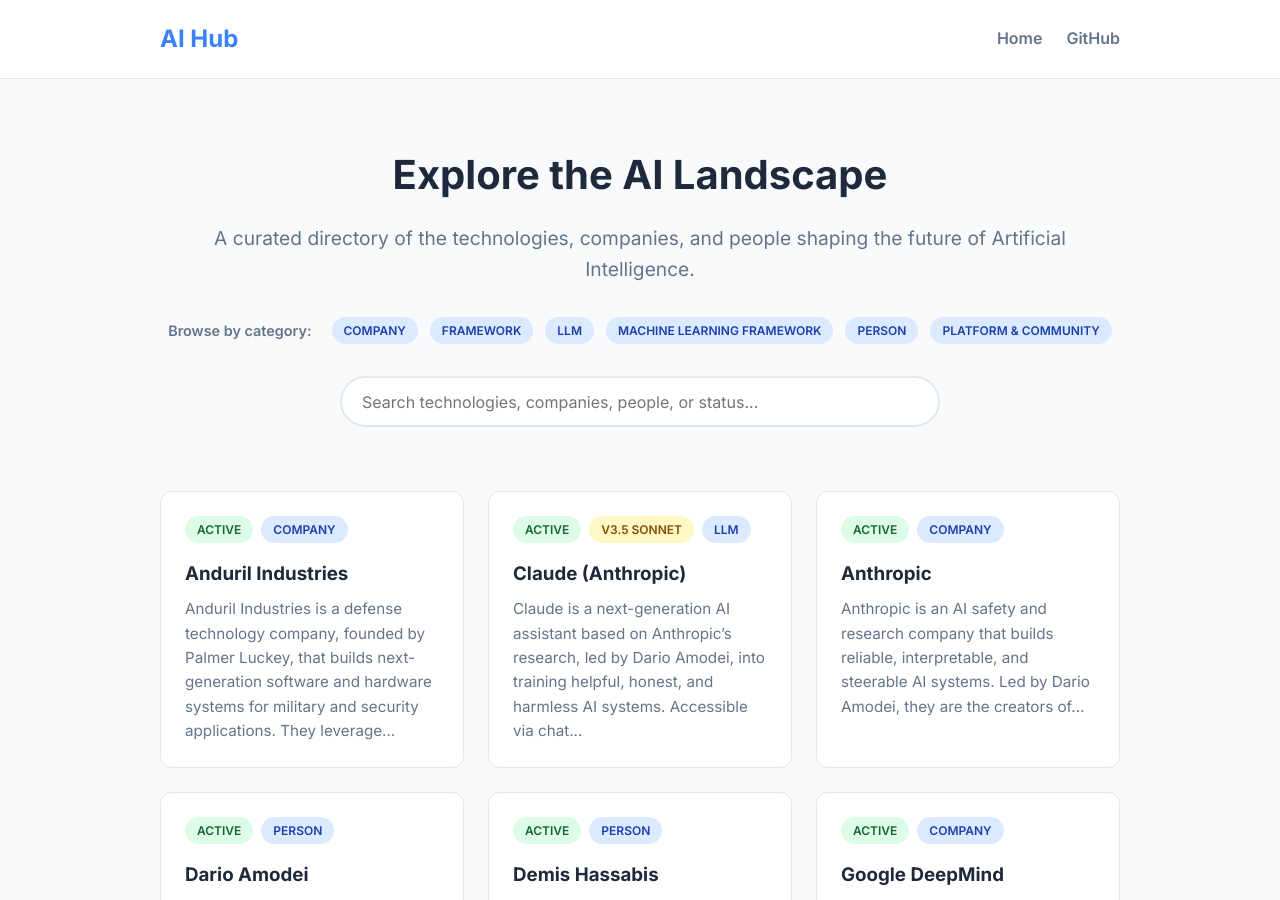
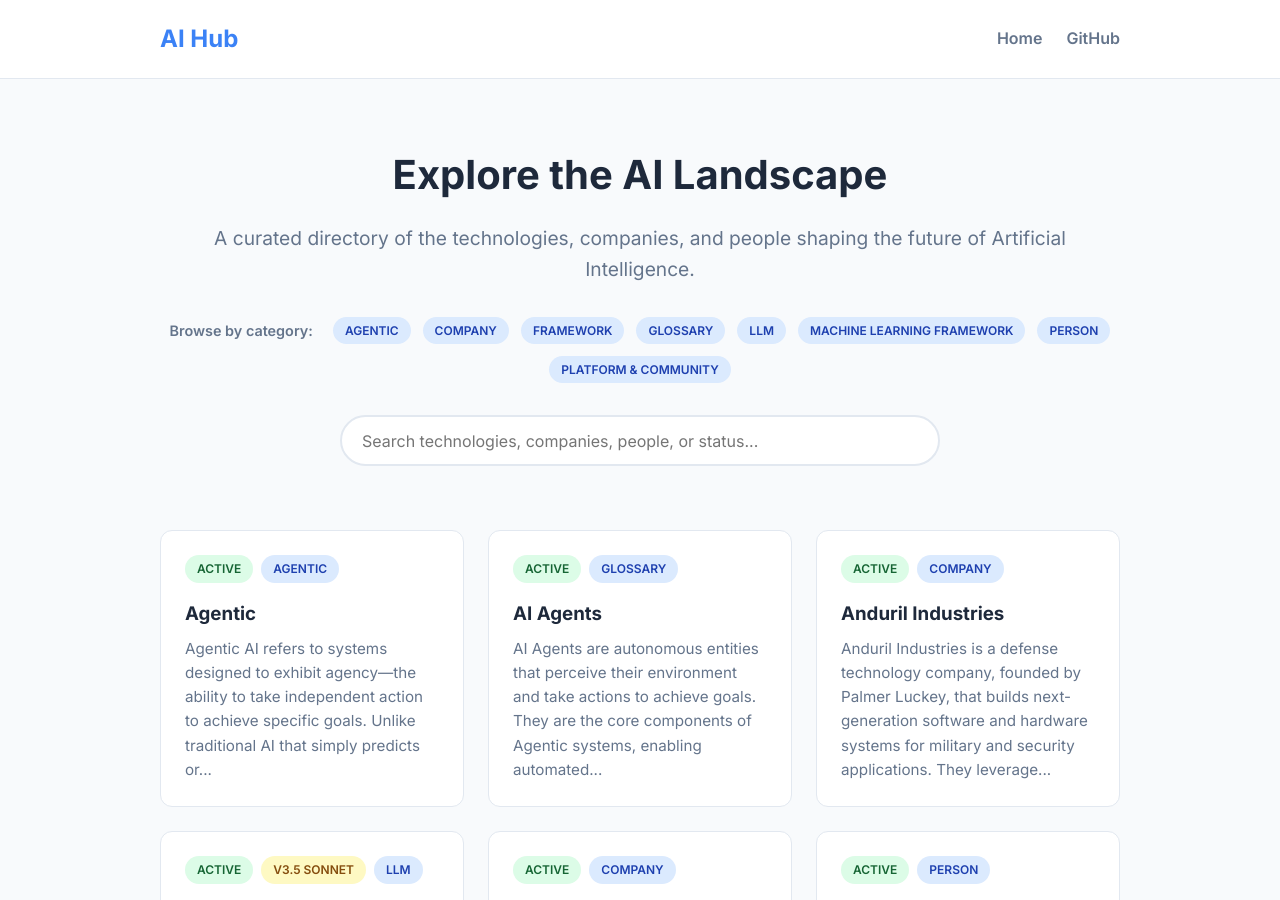
Before and after one commit to inagua/ai-box, a Jekyll site: the page built from index.html, in a window 1280 px wide and 900 px high. Built offline with Jekyll 4.4.1, drawn with Linux system fonts in a browser that asks for light colours; some of the changed text lies outside the part shown.

Commit message:
feat(agentic): page. #7

```diff
--- a/_config.yml
+++ b/_config.yml
@@ -21,4 +21,4 @@
 plugins:
   - jekyll-feed
   - jekyll-seo-tag
-build_number: 16
+build_number: 18
--- /dev/null
+++ b/_technologies/agentic.md
@@ -0,0 +1,8 @@
+---
+layout: technology
+name: "Agentic"
+status: "Active"
+category: "Agentic"
+website: "https://en.wikipedia.org/wiki/Agentic_AI"
+---
+Agentic AI refers to systems designed to exhibit agency—the ability to take independent action to achieve specific goals. Unlike traditional AI that simply predicts or classifies, agentic systems use [AI Agents]({{ site.baseurl }}/technologies/agents/) to interact with their environment and perform multi-step tasks.
--- /dev/null
+++ b/_technologies/agents.md
@@ -0,0 +1,8 @@
+---
+layout: technology
+name: "AI Agents"
+status: "Active"
+category: "Glossary"
+website: "https://en.wikipedia.org/wiki/Software_agent"
+---
+AI Agents are autonomous entities that perceive their environment and take actions to achieve goals. They are the core components of [Agentic]({{ site.baseurl }}/technologies/agentic/) systems, enabling automated workflows and complex problem-solving.
--- /dev/null
+++ b/categories/agentic.md
@@ -0,0 +1,6 @@
+---
+layout: category
+category_name: "Agentic"
+title: "Agentic AI"
+permalink: /categories/agentic/
+---
--- /dev/null
+++ b/categories/glossary.md
@@ -0,0 +1,6 @@
+---
+layout: category
+category_name: "Glossary"
+title: "AI Glossary"
+permalink: /categories/glossary/
+---
```
Also changed, not shown: _technologies/llm.md (added, +11 -0 lines).
